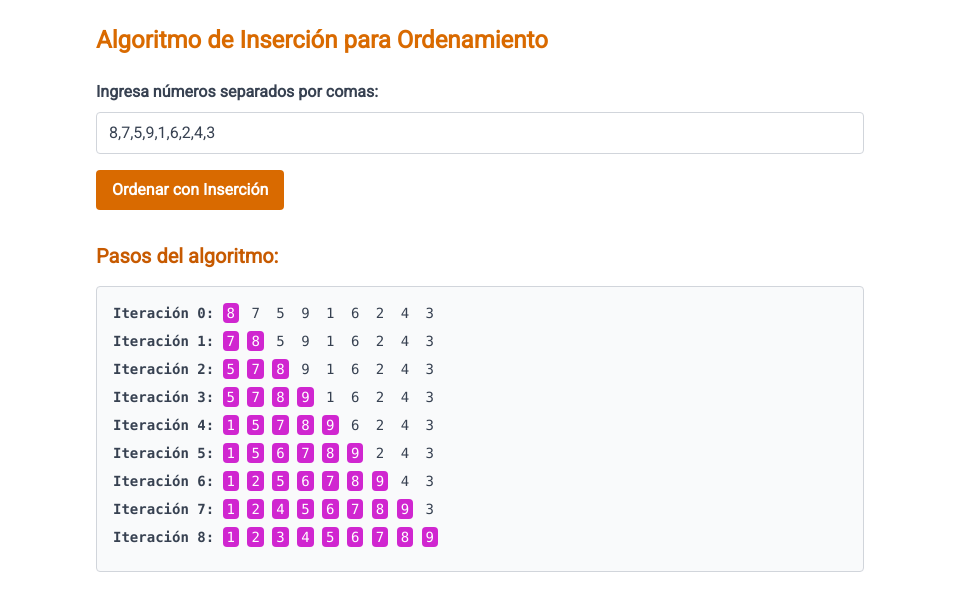
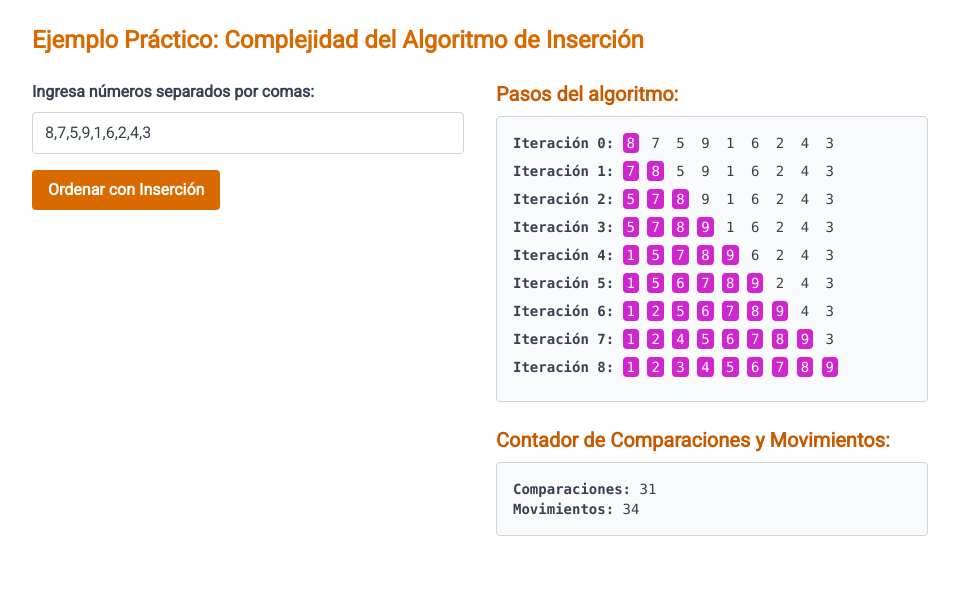
Before and after one commit to RomelCarlof/EjercicosJavaScript, a plain HTML site: page Phython/practica09.html in a window 1280 px wide. Shown: the whole page, without its empty margins (160-1119 px from the left). Drawn offline with nearby package versions, Linux system fonts and the light colour scheme.

Commit message:
actualizacion del main

```diff
--- a/Phython/practica09.html
+++ b/Phython/practica09.html
@@ -2,7 +2,7 @@
 <head>
   <meta charset="UTF-8" />
   <meta name="viewport" content="width=device-width, initial-scale=1" />
-  <title>Algoritmo de Inserción - Ordenamiento</title>
+  <title>Ejemplo Práctico Complejidad Algoritmo de Inserción</title>
   <script src="https://cdn.tailwindcss.com"></script>
   <style>
     @import url("https://fonts.googleapis.com/css2?family=Roboto&display=swap");
@@ -12,13 +12,17 @@
   </style>
 </head>
 <body class="bg-white text-gray-700 p-6">
-  <div class="max-w-3xl mx-auto">
+  <div class="max-w-4xl mx-auto">
     <h1 class="text-2xl font-extrabold text-[#d96a00] mb-6">
-      Algoritmo de Inserción para Ordenamiento
+      Ejemplo Práctico: Complejidad del Algoritmo de Inserción
     </h1>
 
-    <div class="mb-4">
-      <label for="inputArray" class="block font-semibold mb-2">Ingresa números separados por comas:</label>
+    <div class="grid grid-cols-1 md:grid-cols-2 gap-8">
+      <!-- Entrada para lista -->
+      <div>
+        <label for="inputArray" class="block font-semibold mb-2">
+          Ingresa números separados por comas:
+        </label>
         <input
           id="inputArray"
           type="text"
@@ -26,45 +30,63 @@
           class="w-full border border-gray-300 rounded px-3 py-2 focus:outline-none focus:ring-2 focus:ring-[#d96a00]"
           value="8,7,5,9,1,6,2,4,3"
         />
-    </div>
-
         <button
           id="sortBtn"
-      class="bg-[#d96a00] text-white font-semibold px-4 py-2 rounded hover:bg-[#b35a00] transition"
+          class="mt-4 bg-[#d96a00] text-white font-semibold px-4 py-2 rounded hover:bg-[#b35a00] transition"
         >
           Ordenar con Inserción
         </button>
+      </div>
 
-    <h2 class="mt-8 text-xl font-bold text-[#c75a00]">Pasos del algoritmo:</h2>
+      <!-- Resultados -->
+      <div>
+        <h2 class="text-xl font-bold text-[#c75a00] mb-2">Pasos del algoritmo:</h2>
         <div
           id="stepsContainer"
-      class="mt-4 border border-gray-300 rounded p-4 max-h-96 overflow-y-auto font-mono text-sm bg-gray-50"
+          class="border border-gray-300 rounded p-4 max-h-96 overflow-y-auto font-mono text-sm bg-gray-50 mb-6"
         ></div>
+
+        <h2 class="text-xl font-bold text-[#c75a00] mb-2">Contador de Comparaciones y Movimientos:</h2>
+        <div
+          id="counters"
+          class="border border-gray-300 rounded p-4 font-mono text-sm bg-gray-50"
+        >
+          <p><strong>Comparaciones:</strong> <span id="compCount">0</span></p>
+          <p><strong>Movimientos:</strong> <span id="moveCount">0</span></p>
+        </div>
+      </div>
+    </div>
   </div>
 
   <script>
-    function insertionSortSteps(arr) {
+    function insertionSortWithCounts(arr) {
       const steps = [];
-      const array = arr.slice(); // copia para no modificar original
+      const array = arr.slice();
+      let comparisons = 0;
+      let movements = 0;
 
-      // Guardar estado inicial
       steps.push(array.slice());
 
       for (let i = 1; i < array.length; i++) {
         let key = array[i];
         let j = i - 1;
 
-        // Mover elementos mayores que key a la derecha
         while (j >= 0 && array[j] > key) {
+          comparisons++;
           array[j + 1] = array[j];
+          movements++;
           j--;
         }
+        // Si el while no se ejecutó, igual se hizo una comparación para salir
+        if (j >= 0) comparisons++;
+
         array[j + 1] = key;
+        movements++;
 
-        // Guardar estado después de cada inserción
         steps.push(array.slice());
       }
-      return steps;
+
+      return { steps, comparisons, movements };
     }
 
     function renderSteps(steps) {
@@ -75,8 +97,6 @@
         const stepDiv = document.createElement("div");
         stepDiv.className = "mb-2";
 
-        // Resaltar la parte ordenada con fondo morado
-        // La parte ordenada es desde índice 0 hasta index
         const stepHtml = step
           .map((num, i) => {
             if (i <= index) {
@@ -92,6 +112,11 @@
       });
     }
 
+    function updateCounters(comparisons, movements) {
+      document.getElementById("compCount").textContent = comparisons;
+      document.getElementById("moveCount").textContent = movements;
+    }
+
     document.getElementById("sortBtn").addEventListener("click", () => {
       const input = document.getElementById("inputArray").value;
       const arr = input
@@ -105,15 +130,16 @@
         return;
       }
 
-      const steps = insertionSortSteps(arr);
+      const { steps, comparisons, movements } = insertionSortWithCounts(arr);
       renderSteps(steps);
+      updateCounters(comparisons, movements);
     });
 
-    // Mostrar pasos iniciales con valor por defecto
     window.onload = () => {
       const defaultArr = [8, 7, 5, 9, 1, 6, 2, 4, 3];
-      const steps = insertionSortSteps(defaultArr);
+      const { steps, comparisons, movements } = insertionSortWithCounts(defaultArr);
       renderSteps(steps);
+      updateCounters(comparisons, movements);
     };
   </script>
 </body>
```
Lines whose indentation alone changed are shown as unchanged.
